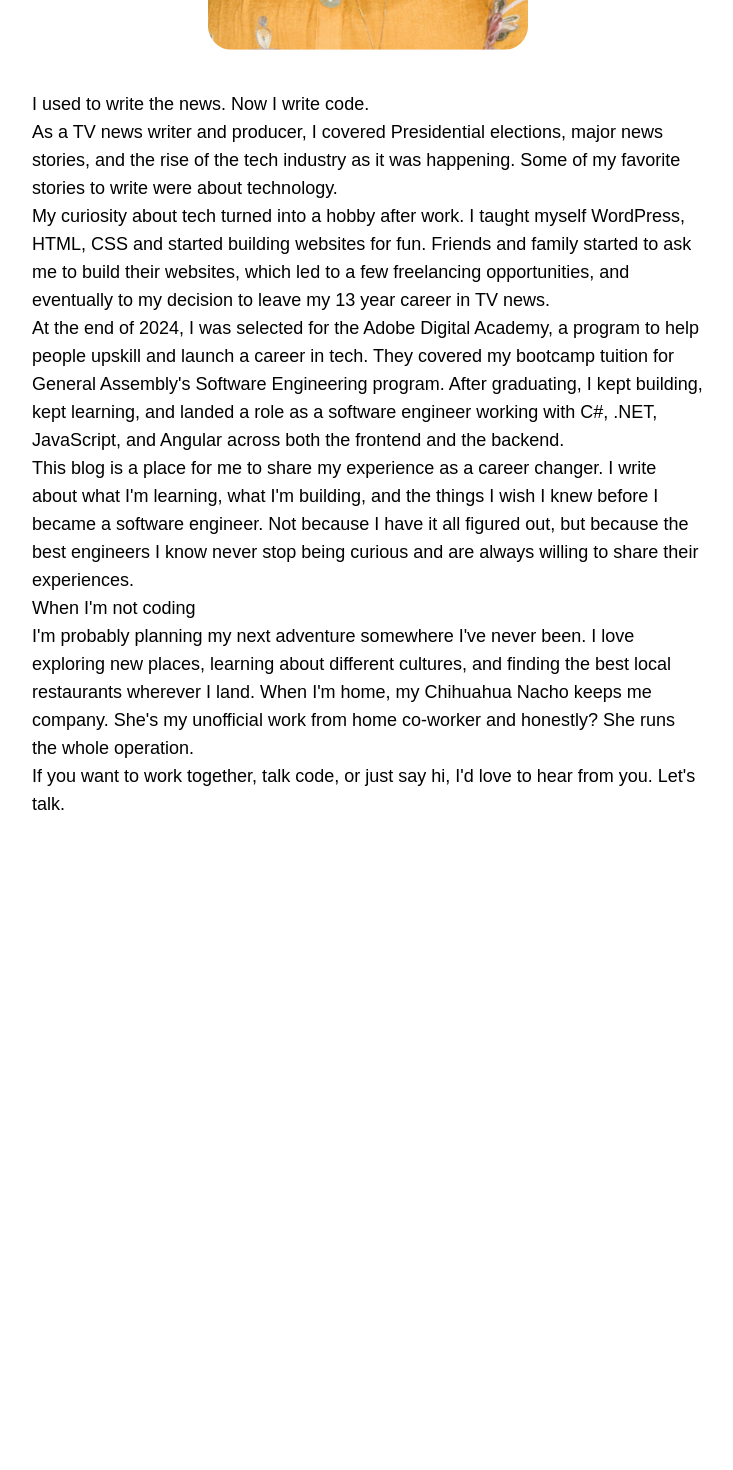
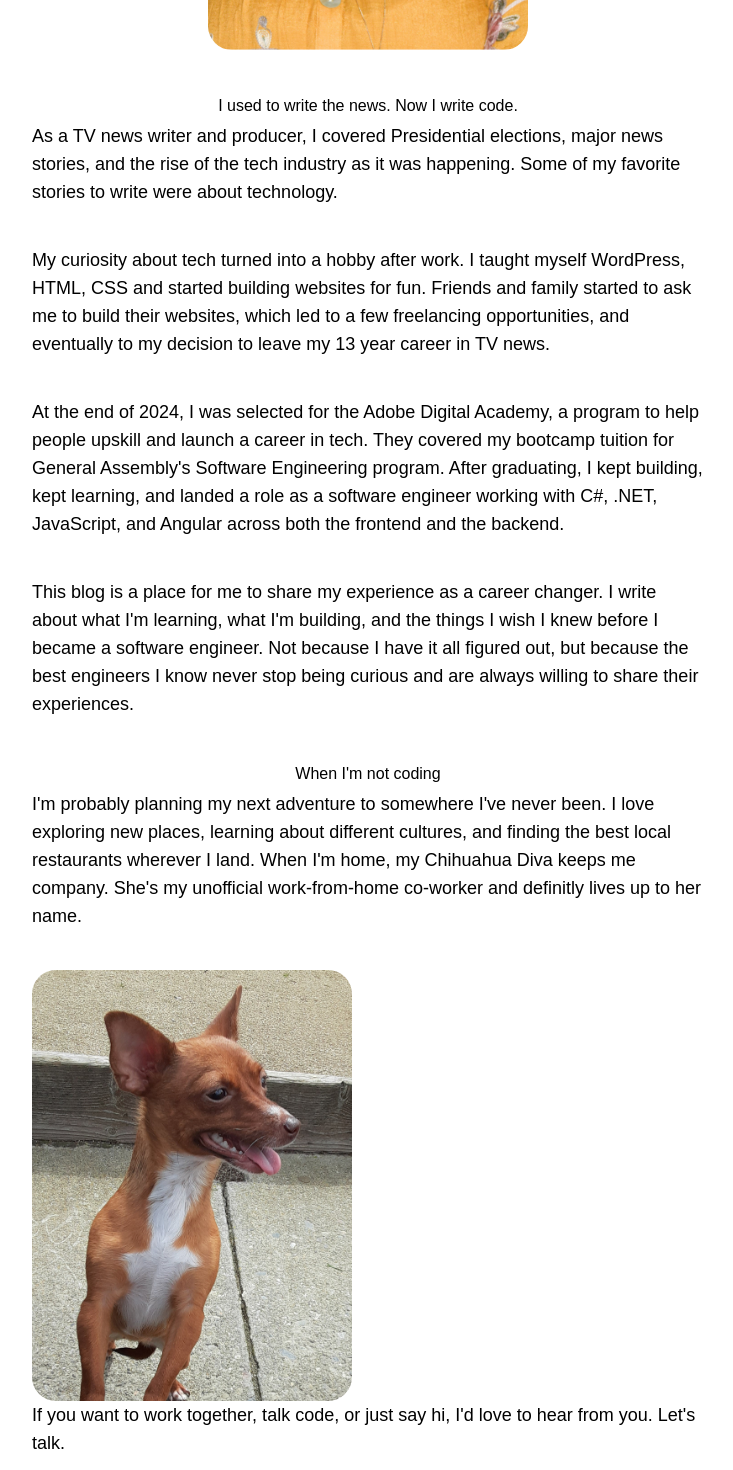
Before and after one commit to LaTrishaGomer/latrisha-gomer, a Next.js app: page /about in a window 1280 px wide. Shown: the part 760-2230 px from the top of the page, without its empty margins (272-1005 px from the left). Before the commit the page ends 1738 px from the top, so only its background shows below. Built offline with nearby package versions, Linux system fonts and the light colour scheme; a web font is replaced by a local one.

Commit message:
format about page content. add image of Diva

```diff
--- a/app/components/About.jsx
+++ b/app/components/About.jsx
@@ -20,26 +20,29 @@ import React from 'react'
         <div className='flex-1 text-center max-w-2xl'>
 
           {/* About Paragraph */}
-          <p className='mb-10 font-ovo text-left'>
-        I used to write the news. Now I write code.
-        <br/>
+        <h3>I used to write the news. Now I write code.</h3>
+        <p className='mb-10 font-ovo text-left'>
         As a TV news writer and producer, I covered Presidential elections, major news stories, and the rise of the tech industry as it was happening. Some of my favorite stories to write were about technology.
-        <br/>
+        </p>
+        <p className='mb-10 font-ovo text-left'>
         My curiosity about tech turned into a hobby after work. I taught myself WordPress, HTML, CSS and started building websites for fun. Friends and family started to ask me to build their websites, which led to a few freelancing opportunities, and eventually to my decision to leave my 13 year career in TV news.
-        <br/>
+        </p>
+        <p className='mb-10 font-ovo text-left'>
         At the end of 2024, I was selected for the Adobe Digital Academy, a program to help people upskill and launch a career in tech. They covered my bootcamp tuition for General Assembly's Software Engineering program. After graduating, I kept building, kept learning, and landed a role as a software engineer working with C#, .NET, JavaScript, and Angular across both the frontend and the backend.
-        <br/>
+        </p>
+        <p className='mb-10 font-ovo text-left'>
         This blog is a place for me to share my experience as a career changer. I write about what I'm learning, what I'm building, and the things I wish I knew before I became a software engineer. Not because I have it all figured out, but because the best engineers I know never stop being curious and are always willing to share their experiences.
-        <br/>
-        When I'm not coding
-        <br/>
-        I'm probably planning my next adventure somewhere I've never been. I love exploring new places, learning about different cultures, and finding the best local restaurants wherever I land. When I'm home, my Chihuahua Nacho keeps me company. She's my unofficial work from home co-worker and honestly? She runs the whole operation.
-        <br/>
-
-
-
+        </p>
+        <h3>When I'm not coding</h3>
+        <p className='mb-10 font-ovo text-left'>
+        I'm probably planning my next adventure to somewhere I've never been. I love exploring new places, learning about different cultures, and finding the best local restaurants wherever I land. When I'm home, my Chihuahua Diva keeps me company. She's my unofficial work-from-home co-worker and definitly lives up to her name.
+        </p>
+          <div className='w-64 sm:w-80 rounded-3xl'>
+        <Image src={assets.diva_image} alt='user' className='w-full rounded-3xl' />
+        </div>
+        <p className='mb-10 font-ovo text-left'>
         If you want to work together, talk code, or just say hi, I'd love to hear from you. <a href="https://www.latrishagomer.com/contact" target="_blank">Let's talk.</a>
-          </p>
+       </p>
 
           {/* Skills Section */}
           {/*<ul className='grid grid-cols-1 sm:grid-cols-3 gap-6 max-w-2xl mx-auto lg:mx-0'>
--- a/assets/assets.js
+++ b/assets/assets.js
@@ -36,6 +36,7 @@ import send_icon from './send-icon.png';
 import right_arrow_bold from './right-arrow-bold.png';
 import right_arrow_bold_dark from './right-arrow-bold-dark.png';
 import down_icon from './down-icon.png';
+import diva_image from './diva_image.png';
 
 export const assets = {
     user_image,
@@ -76,6 +77,7 @@ export const assets = {
     right_arrow_bold,
     right_arrow_bold_dark,
     down_icon,
+    diva_image,
 };
 
 export const workData = [
```
Also changed, not shown: assets/diva_image.png (added).
